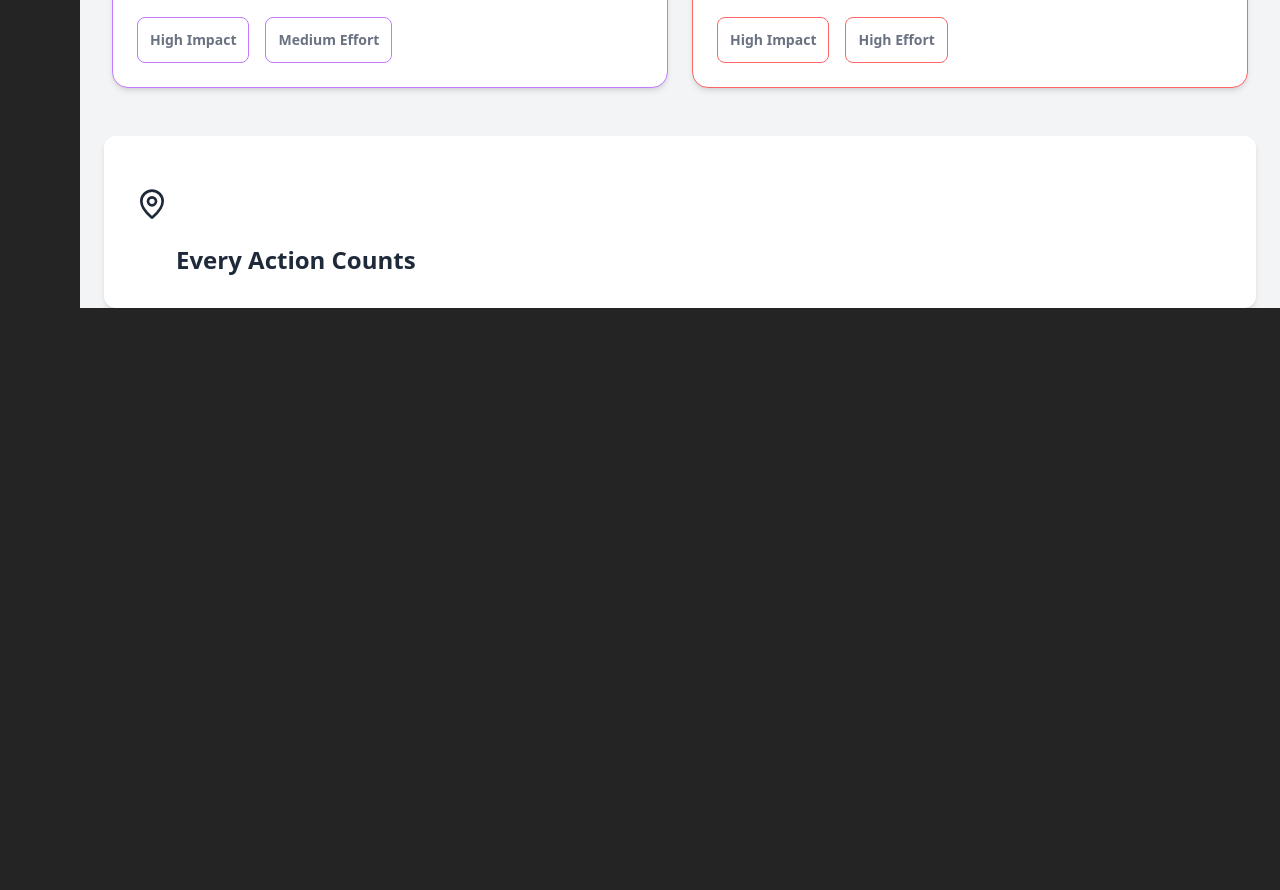
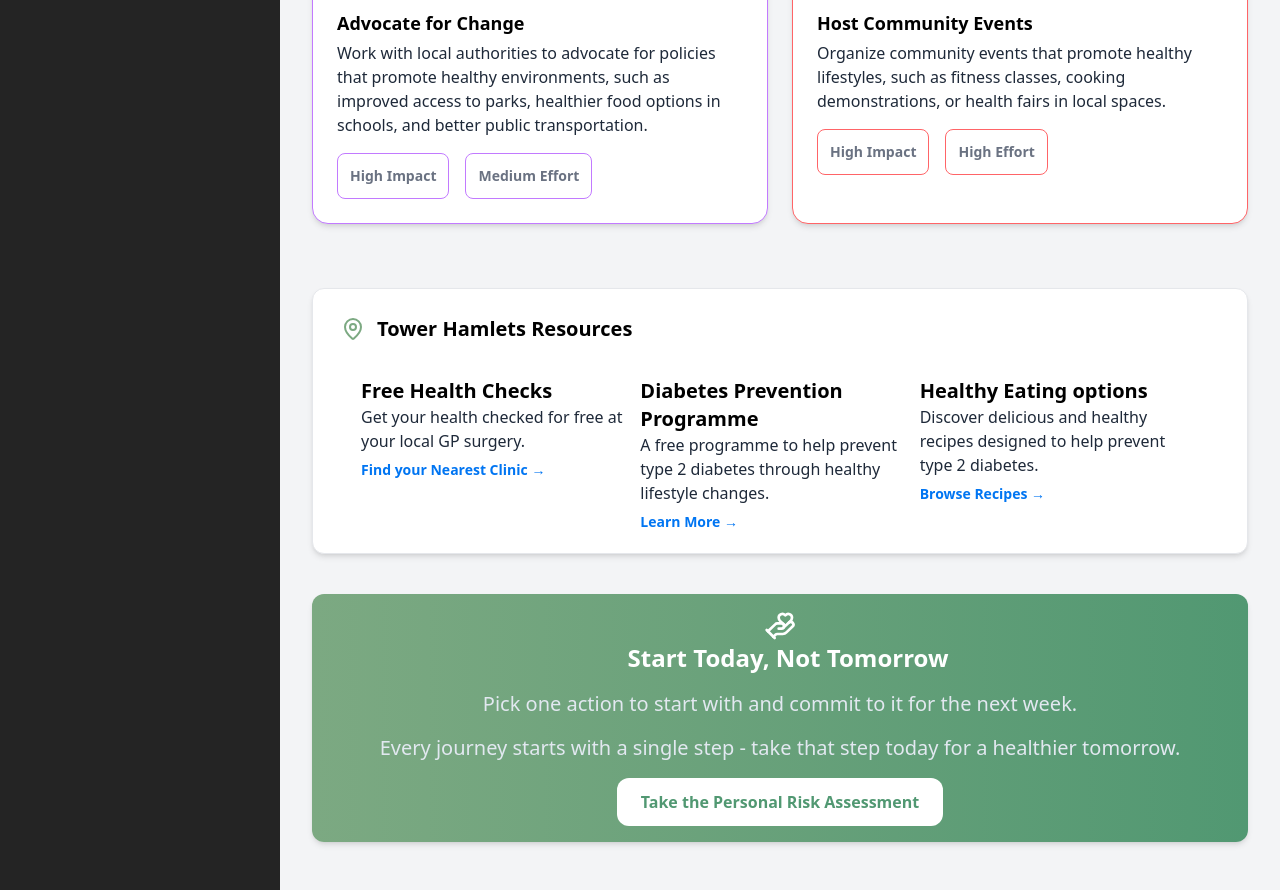
Before and after one commit to AGalvan120705/Experimental-Data-Science-Project, a React (Vite) app: page /recommendations in a window 1280 px wide. Shown: the part 1740-2630 px from the top of the page. Before the commit the page ends 2048 px from the top, so only its background shows below. Built offline with nearby package versions, Linux system fonts and the light colour scheme.

Commit message:
Updated Recommendation.jsx
Finished last two boxes of the recommendation page with adjustments to the boxes for px.

```diff
--- a/src/screens/Recommendations.jsx
+++ b/src/screens/Recommendations.jsx
@@ -1,10 +1,25 @@
 import React from "react";
-import { Heart, AppleIcon, Activity, UsersRound, HeartIcon, BikeIcon, BookOpen, MapPin, HomeIcon } from "lucide-react";
+import {
+  Heart,
+  AppleIcon,
+  Activity,
+  UsersRound,
+  HeartIcon,
+  BikeIcon,
+  BookOpen,
+  MapPin,
+  HomeIcon,
+  HandHeartIcon,
+  HeartPulseIcon,
+} from "lucide-react";
 import RecommendationsStatBox from "../boxes/RecommendationStatBox";
 import RecommendationsStatBox2 from "../boxes/RecommdationStatBox2";
-
+import { useNavigate } from "react-router-dom";
 
 const Recommendations = () => {
+  const showFooterLink = true;
+  const navigate = useNavigate();
+
   return (
     <div>
       <h2 className="text-3xl font-bold text-gray-800 mb-2 pt-8 px-8">
@@ -42,7 +57,6 @@ const Recommendations = () => {
       </h2>
 
       <div className="grid grid-cols-1 md:grid-cols-2 mt-6 px-8 gap-6 pb-12">
-
         {/* // Eat Well Box */}
 
         <RecommendationsStatBox
@@ -59,7 +73,7 @@ const Recommendations = () => {
             Recommendation2: "Choose drinks without added sugars.",
             Recommendation3: "Choose higher fibre carbs-like whole grains.",
             Recommendation4: "Cut down on red and processed meat.",
-            Recommendation5: "Practice portion control."
+            Recommendation5: "Practice portion control.",
           }}
         />
 
@@ -77,9 +91,11 @@ const Recommendations = () => {
             CheckBoxColor: "text-blue-600",
             Recommendation1: "Aim for about 150 minutes of exercise a week.",
             Recommendation2: "Break up periods of inactivity.",
-            Recommendation3: "Join a local sports club or group exercise class.",
+            Recommendation3:
+              "Join a local sports club or group exercise class.",
             Recommendation4: "Set realistic fitness goals for yourself.",
-            Recommendation5: "Find ways to be active in your daily routine, like walking or cycling to work."
+            Recommendation5:
+              "Find ways to be active in your daily routine, like walking or cycling to work.",
           }}
         />
 
@@ -92,17 +108,19 @@ const Recommendations = () => {
             label: "Know Your Numbers",
             labelColor: "text-red-900",
             iconColor: "text-red-600",
-            icon: HeartIcon,
+            icon: HeartPulseIcon,
             TextColor: "text-red-900",
             CheckBoxColor: "text-red-600",
-            Recommendation1: "Get regular health check-ups to monitor your blood sugar, blood pressure, and cholesterol levels.",
+            Recommendation1:
+              "Get regular health check-ups to monitor your blood sugar, blood pressure, and cholesterol levels.",
             Recommendation2: "Monitor your weight and waist circumference.",
             Recommendation3: "Get good quality sleep and manage stress levels.",
-            Recommendation4: "Attend free NHS health checks if you're eligible. (available to Adults aged 40-74 every 5 years)",
-            Recommendation5: "Track your health metrics using apps or a health journal "
+            Recommendation4:
+              "Attend free NHS health checks if you're eligible. (available to Adults aged 40-74 every 5 years)",
+            Recommendation5:
+              "Track your health metrics using apps or a health journal ",
           }}
         />
-
 
         {/* // Build Support Box */}
 
@@ -116,11 +134,16 @@ const Recommendations = () => {
             icon: UsersRound,
             TextColor: "text-purple-900",
             CheckBoxColor: "text-purple-600",
-            Recommendation1: "Share your goals with friends and family to build a support system.",
-            Recommendation2: "Cook with friends or family to make healthy eating more enjoyable.",
-            Recommendation3: "Join local community groups focused on health and wellness.",
-            Recommendation4: "Encourage family and friends to make healthy lifestyle changes together.",
-            Recommendation5: "Learn from others in your community who have successfully reduced their risk."
+            Recommendation1:
+              "Share your goals with friends and family to build a support system.",
+            Recommendation2:
+              "Cook with friends or family to make healthy eating more enjoyable.",
+            Recommendation3:
+              "Join local community groups focused on health and wellness.",
+            Recommendation4:
+              "Encourage family and friends to make healthy lifestyle changes together.",
+            Recommendation5:
+              "Learn from others in your community who have successfully reduced their risk.",
           }}
         />
       </div>
@@ -129,11 +152,11 @@ const Recommendations = () => {
         What You Can Do: Personal Actions
       </h2>
       <p className="text-gray-600 px-8">
-        Help create an healthier Tower Hamlets for everyone by taking action in your community and advocating for change.
+        Help create an healthier Tower Hamlets for everyone by taking action in
+        your community and advocating for change.
       </p>
 
       <div className="grid grid-cols-1 md:grid-cols-2 mt-6 px-8 gap-6 pb-12">
-
         {/* // Start a walking group */}
 
         <RecommendationsStatBox2
@@ -145,11 +168,11 @@ const Recommendations = () => {
             ImpactBorderColor: "border-blue-400",
             EffortBorderColor: "border-blue-400",
             ImpactBox: "High Impact",
-            EffortBox: "Low Effort"
+            EffortBox: "Low Effort",
           }}
         />
 
-          {/* // Share Healthy Recipes */}
+        {/* // Share Healthy Recipes */}
 
         <RecommendationsStatBox2
           data={{
@@ -160,7 +183,7 @@ const Recommendations = () => {
             ImpactBorderColor: "border-green-400",
             EffortBorderColor: "border-green-400",
             ImpactBox: "medium Impact",
-            EffortBox: "Low Effort"
+            EffortBox: "Low Effort",
           }}
         />
 
@@ -175,7 +198,7 @@ const Recommendations = () => {
             ImpactBorderColor: "border-purple-400",
             EffortBorderColor: "border-purple-400",
             ImpactBox: "High Impact",
-            EffortBox: "Medium Effort"
+            EffortBox: "Medium Effort",
           }}
         />
 
@@ -190,24 +213,111 @@ const Recommendations = () => {
             ImpactBorderColor: "border-red-400",
             EffortBorderColor: "border-red-400",
             ImpactBox: "High Impact",
-            EffortBox: "High Effort"
+            EffortBox: "High Effort",
           }}
         />
-
       </div>
 
-        <div className="px-6 max-w-full">
-          <div className=" grid grid-cols-1 gap-x-2 gap-y-2 px-8 py-4 bg-white rounded-xl shadow-md">
-            <MapPin className="mr-2 w-8 h-8 text-gray-800 mt-9" />
-            <h2 className=" pl-10 p-4 text-2xl font-extrabold text-gray-800">
-              Every Action Counts
-            </h2>
+      <div className="space-y-1 mt-4 px-8">
+        <div className=" grid grid-cols-1 gap-x-2 gap-y-2 px-8 py-4 bg-white border border-gray-200 rounded-xl shadow-md">
+          <div className="flex justify-start items-center -ml-4">
+            <div className="p-3 rounded-xl">
+              <MapPin className={`w-6 h-6 text-[#7CA982]`} />
+            </div>
+            <p className={`text-xl font-bold text-black`}>
+              Tower Hamlets Resources
+            </p>
+          </div>
+
+          <div className="space-y-1 mt-4 px-4 grid grid-cols-1 md:grid-cols-3">
+            <div>
+              <p className="text-xl font-bold text-black">Free Health Checks</p>
+              <p className="text-md text-gray-800">
+                Get your health checked for free at your local GP surgery.
+              </p>
+
+              {showFooterLink && (
+                <div className="pt-1">
+                  <a
+                    href={`https://www.nhs.uk/service-search/find-a-gp`}
+                    className={`text-sm font-semibold transition-colors ${"text-[#0075F2]" || "text-blue-600"} ${"hover:text-[#0075F2]" || "hover:text-blue-700"}`}
+                  >
+                    Find your Nearest Clinic →
+                  </a>
+                </div>
+              )}
+            </div>
+
+            <div>
+              <p className="text-xl font-bold text-black">
+                Diabetes Prevention Programme
+              </p>
+              <p className="text-md text-gray-800">
+                A free programme to help prevent type 2 diabetes through healthy
+                lifestyle changes.
+              </p>
+
+              {showFooterLink && (
+                <div className="pt-1">
+                  <a
+                    href={`https://northeastlondon.icb.nhs.uk/service/diabetes-diabetes-prevention-programme-ndpp/`}
+                    className={`text-sm font-semibold transition-colors ${"text-[#0075F2]" || "text-blue-600"} ${"hover:text-[#0075F2]" || "hover:text-blue-700"}`}
+                  >
+                    Learn More →
+                  </a>
+                </div>
+              )}
+            </div>
+
+            <div>
+              <p className="text-xl font-bold text-black">
+                Healthy Eating options
+              </p>
+              <p className="text-md text-gray-800">
+                Discover delicious and healthy recipes designed to help prevent
+                type 2 diabetes.
+              </p>
+
+              {showFooterLink && (
+                <div className="pt-1">
+                  <a
+                    href={`https://www.bbc.co.uk/food/collections/diabetes_recipes`}
+                    className={`text-sm font-semibold transition-colors ${"text-[#0075F2]" || "text-blue-600"} ${"hover:text-[#0075F2]" || "hover:text-blue-700"}`}
+                  >
+                    Browse Recipes →
+                  </a>
+                </div>
+              )}
+            </div>
           </div>
         </div>
+      </div>
 
+      <div className="space-1 mt-4 px-8 py-6 pb-12">
+        <div className="flex flex-col items-center justify-center px-8 py-4 bg-linear-to-r from-[#7CA982] to-[#519872] rounded-xl shadow-md">
+          <HandHeartIcon className="w-8 h-8 text-white" />
 
+          <h2 className="pl-4 text-2xl font-extrabold text-white">
+            Start Today, Not Tomorrow
+          </h2>
 
+          <p className="text-slate-200 mb-4 text-xl mt-4 items-center">
+            Pick one action to start with and commit to it for the next week.
+          </p>
 
+          <p className="text-slate-200 mb-4 text-xl items-center">
+            Every journey starts with a single step - take that step today for a
+            healthier tomorrow.
+          </p>
+
+          <button
+            onClick={() => navigate("/PersonalRiskAssessment")}
+            className="px-6 py-3 bg-white text-[#519872] font-semibold rounded-lg transition-colors hover:bg-gray-200"
+          >
+            Take the Personal Risk Assessment
+          </button>
+        </div>
+      </div>
     </div>
   );
 };
```
